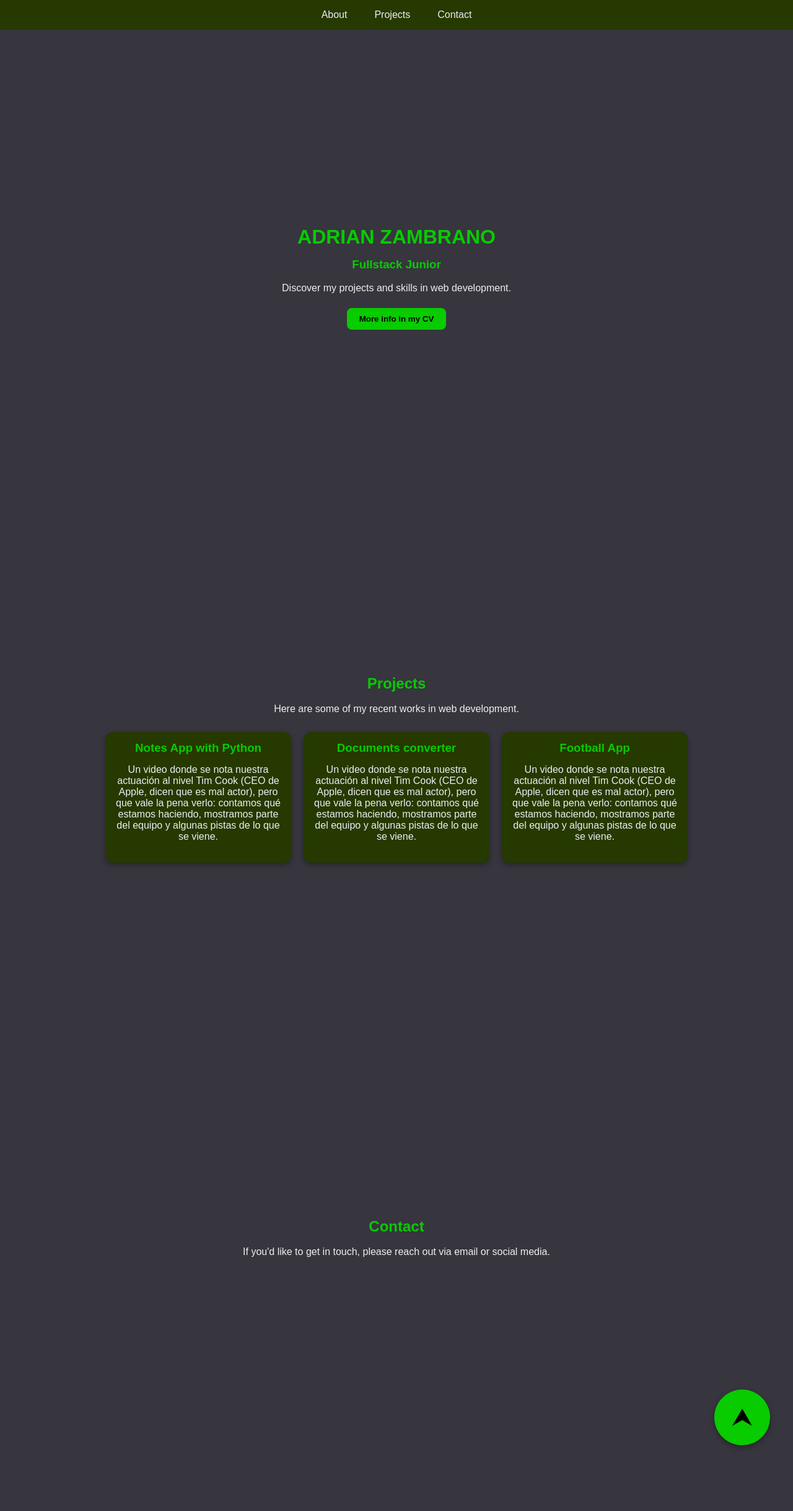
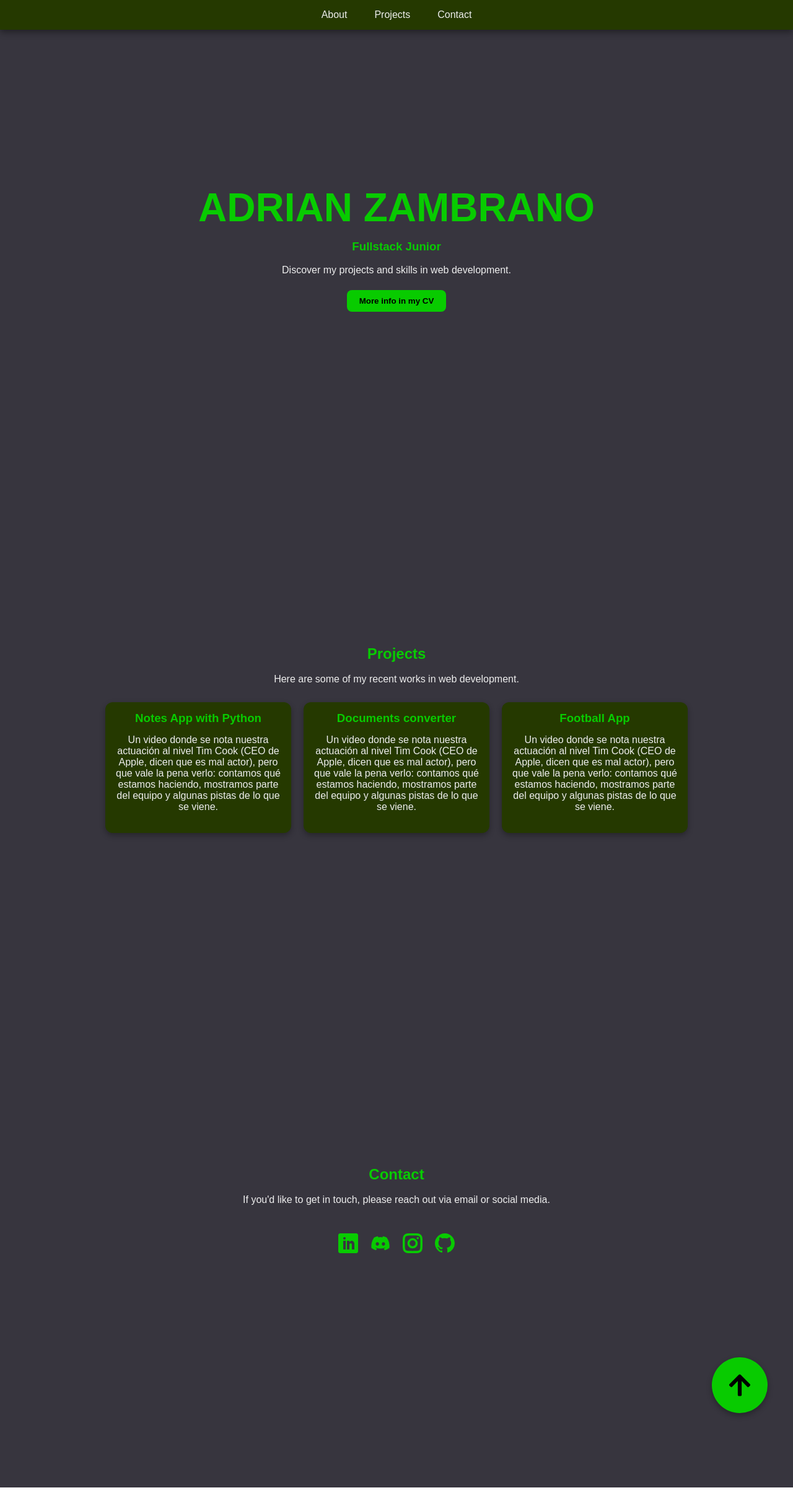
Before and after one commit to adrianzir/portfolio2025, a React (Create React App) app: page / in a window 1280 px wide. Shown: the top 2438 px of the page at 62% size. After the commit the page ends 2400 px from the top, so only its background shows below. Built offline with nearby package versions, Linux system fonts and the light colour scheme.

Commit message:
title modifed and icons added

```diff
--- a/package.json
+++ b/package.json
@@ -9,6 +9,7 @@
     "@testing-library/user-event": "^13.5.0",
     "react": "^19.1.1",
     "react-dom": "^19.1.1",
+    "react-icons": "^5.5.0",
     "react-scripts": "5.0.1",
     "web-vitals": "^2.1.4"
   },
--- a/src/components/Contact.jsx
+++ b/src/components/Contact.jsx
@@ -1,7 +1,14 @@
 import "../stylesheets/buttons.css";
 import "../stylesheets/basics.css";
+import "../stylesheets/contact.css";
+//import styles ^ -- import components v
 import Button from "./Button";
-import React, { useState, useEffect } from "react";
+//import icons
+import { VscGithubInverted } from "react-icons/vsc";
+import { FaArrowUp } from "react-icons/fa";
+import { ImLinkedin } from "react-icons/im";
+import { FaDiscord } from "react-icons/fa";
+import { GrInstagram } from "react-icons/gr";
 
 
 function Contact() {
@@ -10,9 +17,15 @@ function Contact() {
         <div className="container" id="contact">
             <h2>Contact</h2>
             <p>If you'd like to get in touch, please reach out via email or social media.</p>
+            <div className="social-icons">
+                <a className="icon" href="https://www.linkedin.com/in/adrian-zambrano-058a741a1/" target="_blank"><ImLinkedin /></a>
+                <a className="icon"><FaDiscord /></a>
+                <a className="icon" href="https://www.instagram.com/adrian.ed20/" target="_blank"><GrInstagram /></a>
+                <a className="icon" href="https://github.com/adrianzir" target="_blank"><VscGithubInverted /></a>
+            </div>
             <Button
             classNameBtn="scroll-top "
-            text="⮝"
+            text= {<FaArrowUp />}
             btnFunction={ () => window.scrollTo({ top: 0, behavior: 'smooth' }) }
             ></Button>
         </div>
--- a/src/components/Landing.jsx
+++ b/src/components/Landing.jsx
@@ -1,10 +1,11 @@
 import "../stylesheets/basics.css";
 import "../stylesheets/buttons.css";
+import "../stylesheets/landing.css";
 
 function Landing() {
     return (
         <div className="landing container" id="about">
-            <h1>ADRIAN ZAMBRANO</h1>
+            <h1 className="landing-h1">ADRIAN ZAMBRANO</h1>
             <h3>Fullstack Junior</h3>
             <p>Discover my projects and skills in web development.</p>
             <button className="btn" onClick={ () => window.open("/cv.pdf", "_blank")}>More info in my CV</button>
--- a/src/stylesheets/basics.css
+++ b/src/stylesheets/basics.css
@@ -20,7 +20,7 @@
     /* gris oscuro */
     color: #EEEEEE;
     /* gris claro */
-    padding: 20px;
+    padding: 25px;
 }
 
 /* Caja con estilos */
--- a/src/stylesheets/buttons.css
+++ b/src/stylesheets/buttons.css
@@ -1,7 +1,7 @@
 /* Botón circular "Scroll to Top" */
 .scroll-top {
     position: relative;
-    bottom: -200px;
+    bottom: -160px;
     left: 45%;
     width: 90px;
     height: 90px;
--- /dev/null
+++ b/src/stylesheets/contact.css
@@ -0,0 +1,21 @@
+.social-icons{
+    display: flex;
+    height: fit-content;
+    flex-direction: row;
+    justify-content: center;
+    align-items: center;
+    margin-top: 2rem;
+}
+
+.icon{
+    font-size: 2rem;
+    margin: 0 10px;
+    color : #08CB00;
+}
+
+.icon:hover{
+    color: #EEEEEE;
+    cursor: pointer;
+    transform: scale(1.2);
+    transition: color 0.3s, transform 0.3s;
+}
--- /dev/null
+++ b/src/stylesheets/landing.css
@@ -0,0 +1,3 @@
+.landing-h1{
+    font-size: 4rem;
+}
--- a/src/stylesheets/navbar.css
+++ b/src/stylesheets/navbar.css
@@ -1,5 +1,7 @@
 /* Barra de navegación */
 .navbar {
+    position: fixed;
+    width: 100%;
     display: flex;
     justify-content: space-around;
     /* separa logo y links */
```
Also changed, not shown: 1 other file (tests, documents, lock files or other folders).
